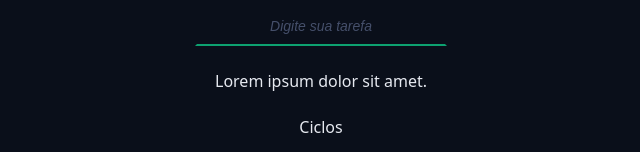
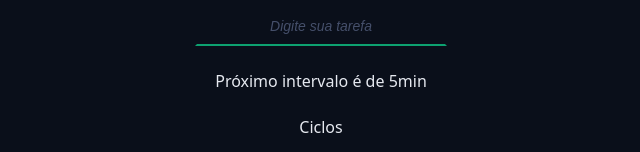
Before and after one commit to ArthurPdaSilva/chronos-pomodoro, a React (Vite) app: page / in a window 1280 px wide. Shown: the part 582-734 px from the top of the page, without its empty margins (319-959 px from the left). Built offline with nearby package versions, Linux system fonts and the light colour scheme.

Commit message:
feat: enhance countdown display and refactor task duration handling

```diff
--- a/src/components/CountDown/index.tsx
+++ b/src/components/CountDown/index.tsx
@@ -1,5 +1,7 @@
-import styles from './styles.module.css';
+import { useTaskContext } from "../../context/TaskContext";
+import styles from "./styles.module.css";
 
 export function CountDown() {
-  return <div className={styles.container}>00:00</div>;
+	const { state } = useTaskContext();
+	return <div className={styles.container}>{state.formattedSecondsRemaining}</div>;
 }
--- a/src/components/MainForm/index.tsx
+++ b/src/components/MainForm/index.tsx
@@ -2,8 +2,10 @@ import { PlayCircleIcon } from "lucide-react";
 import { useRef } from "react";
 import { useTaskContext } from "../../context/TaskContext";
 import type { TaskModel } from "../../models/TaskModelConfig";
+import { formatSecondsToMinutes } from "../../utils/formatSecondsToMinutes";
 import { getNextCycle } from "../../utils/getNextCycle";
 import { getNextCycleType } from "../../utils/getNextCycleType";
+import { getNextInterval } from "../../utils/getNextInterval";
 import { Cycles } from "../Cycles";
 import { DefaultButton } from "../DefaultButton";
 import { DefaultInput } from "../DefaultInput";
@@ -30,17 +32,19 @@ export const MainForm = () => {
 			startDate: Date.now(),
 			completeDate: null,
 			interruptDate: null,
-			duration: 1,
+			duration: state.config[nextCycleType],
 			type: nextCycleType,
 		};
+
+		const secondsRemaining = state.config[nextCycleType] * 60;
 
 		setState((prevState) => ({
 			...prevState,
 			tasks: [...prevState.tasks, newTask],
 			activeTask: newTask,
 			currentCycle: nextCycle,
-			secondsRemaining: prevState.config.workTime * 60,
-			formattedSecondsRemaining: "00:00",
+			secondsRemaining,
+			formattedSecondsRemaining: formatSecondsToMinutes(secondsRemaining),
 		}));
 	};
 
@@ -58,10 +62,7 @@ export const MainForm = () => {
 			</div>
 
 			<div className="formRow">
-				<p>
-					{/* lorem5 = vai gerar um lorem com 5 palavras:  Lorem ipsum dolor sit amet.  */}
-					Lorem ipsum dolor sit amet.
-				</p>
+				<p>Próximo intervalo é de {getNextInterval(state.currentCycle)}min</p>
 			</div>
 
 			<div className="formRow">
--- /dev/null
+++ b/src/utils/formatSecondsToMinutes.ts
@@ -0,0 +1,5 @@
+export const formatSecondsToMinutes = (seconds: number): string => {
+	const minutes = String(Math.floor(seconds / 60)).padStart(2, "0");
+	const remainingSeconds = String(seconds % 60).padStart(2, "0");
+	return `${minutes}:${remainingSeconds}`;
+};
--- a/src/utils/getNextCycleType.ts
+++ b/src/utils/getNextCycleType.ts
@@ -1,6 +1,6 @@
 import type { TaskDurationType } from "../models/TaskModelConfig";
 
-export function getNextCycleType(currentCycle: number): TaskDurationType {
+export const getNextCycleType = (currentCycle: number): TaskDurationType => {
 	if (currentCycle % 8 === 0) return "longBreakTime";
 	return currentCycle % 2 === 0 ? "shortBreakTime" : "workTime";
-}
+};
--- /dev/null
+++ b/src/utils/getNextInterval.ts
@@ -0,0 +1,4 @@
+export const getNextInterval = (currentCycle: number): number => {
+	if (currentCycle % 7 === 0 && currentCycle !== 0) return 15;
+	return 5;
+};
```
